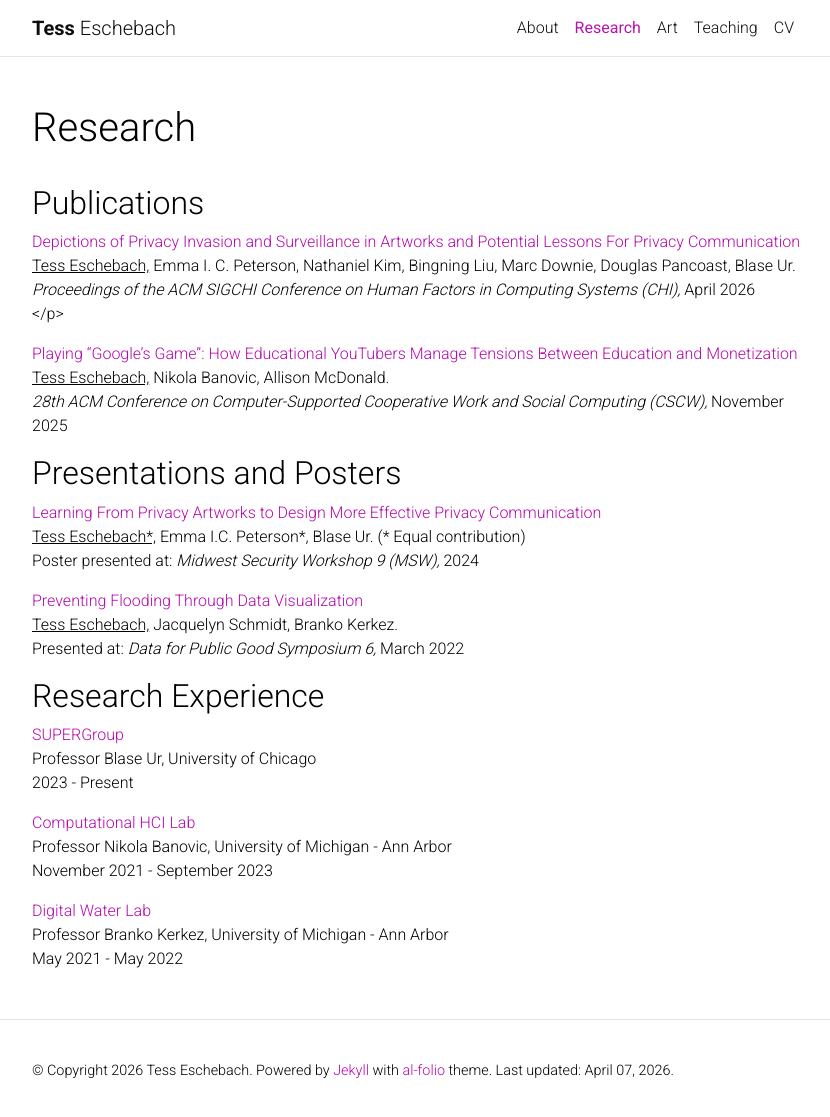
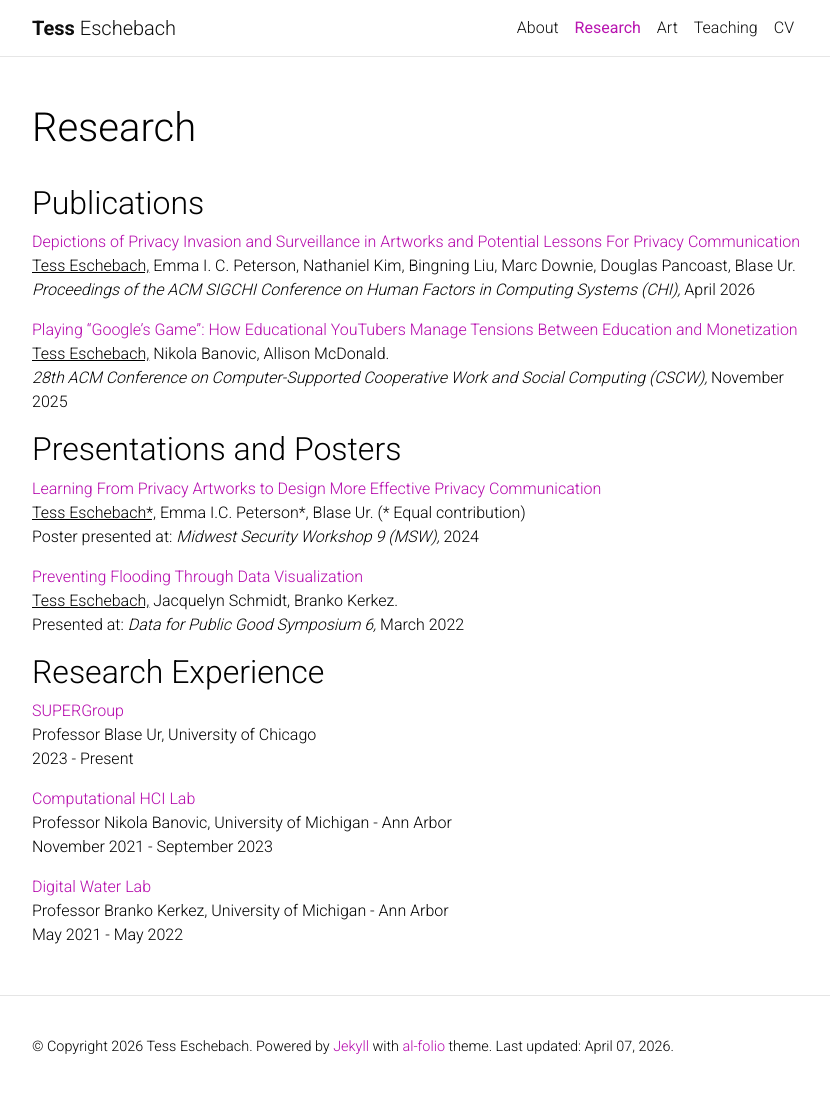
Before and after one commit to tess-e/tess-e.github.io, a Jekyll site: the page built from _pages/research.md, in a window 1280 px wide and 1122 px high. Shown: the top 1117 px of the window, without its empty margins (223-1053 px from the left). Built offline with Jekyll 4.4.1, drawn with Linux system fonts in a browser that asks for light colours; comment, search, counter and statistics services are not loaded; a style sheet for code colours, icons or effects is not loaded.

Commit message:
Update research.md

```diff
--- a/_pages/research.md
+++ b/_pages/research.md
@@ -10,9 +10,9 @@
 ---
 <h2> Publications </h2>
 <p>
-<a href="/assets/pdf/privacyart-chi25.pdf">
+<a href="/assets/pdf/privacyart-chi26.pdf">
 Depictions of Privacy Invasion and Surveillance in Artworks and Potential Lessons For Privacy Communication
-<a>
+</a>
 <br>
 <u>Tess Eschebach,</u> Emma I. C. Peterson, Nathaniel Kim, Bingning Liu, Marc Downie, Douglas Pancoast, Blase Ur.
 <br>
```
